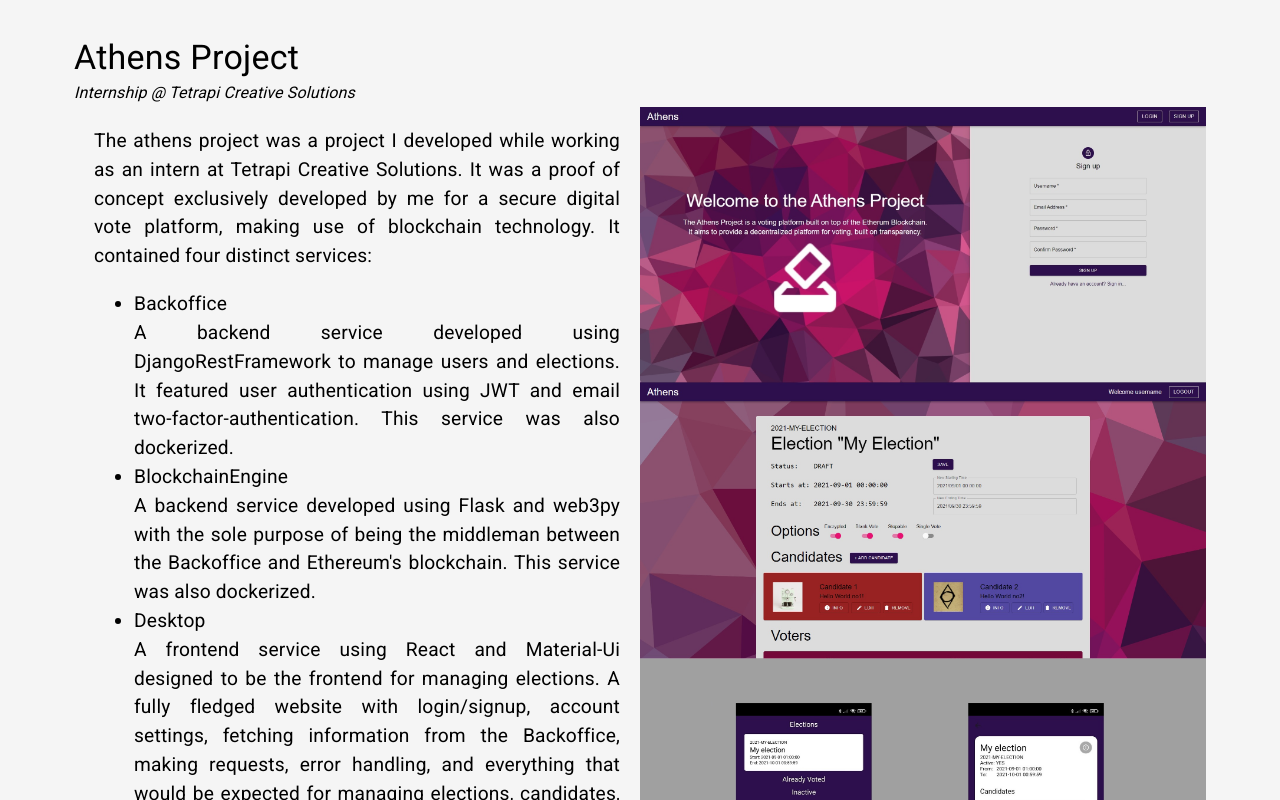
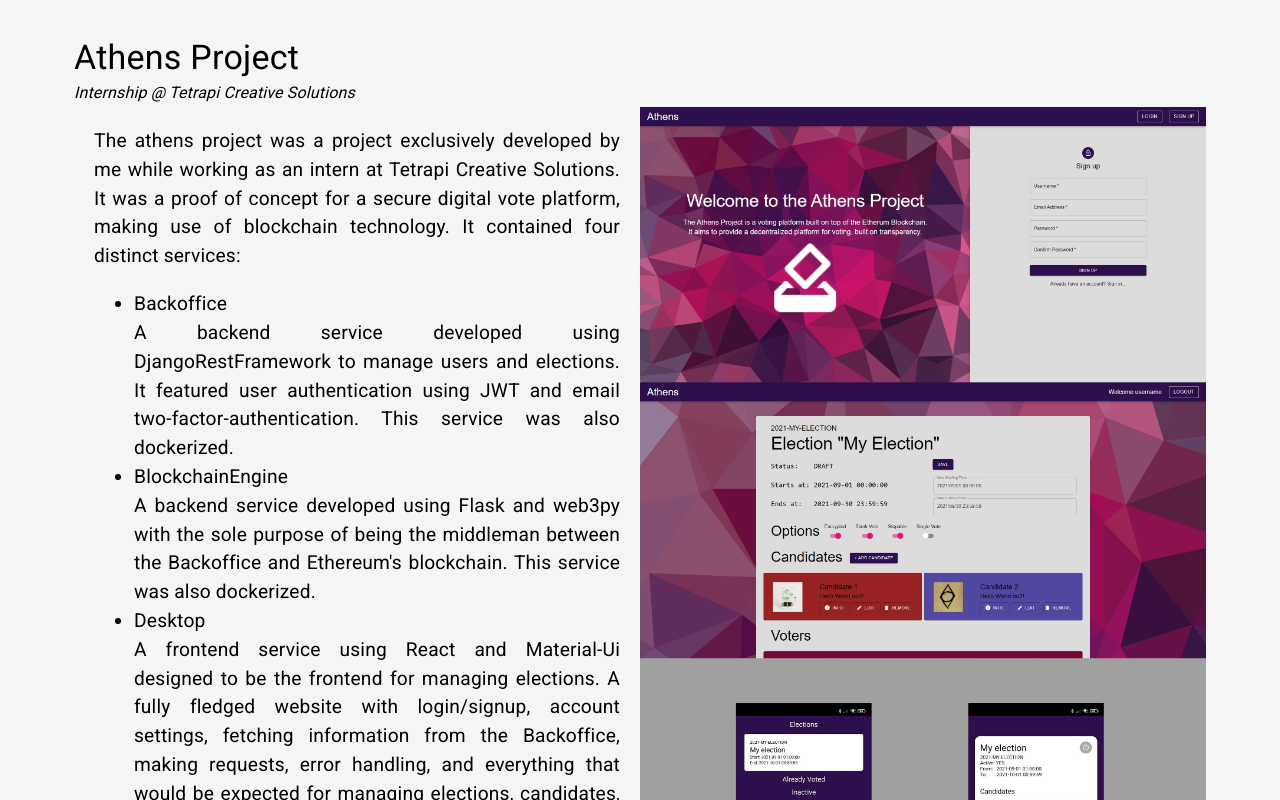
Before and after one commit to PedroPerpetua/pedroperpetua.com, a React (Create React App) app: page / in a window 1280 px wide. Shown: the part 1940-2740 px from the top of the page. Built offline with nearby package versions, Linux system fonts and the light colour scheme.

Commit message:
Reworded paragrah about the Athens Project.

```diff
--- a/src/components/Projects.js
+++ b/src/components/Projects.js
@@ -72,8 +72,8 @@ function Projects({ scrollRef }){
         image={ProjectAthens}
         side="left"
       >
-        The athens project was a project I developed while working as an intern at Tetrapi Creative Solutions. It was a proof of concept exclusively
-        developed by me for a secure digital vote platform, making use of blockchain technology. It contained four distinct services:
+        The athens project was a project exclusively developed by me while working as an intern at Tetrapi Creative Solutions. It was
+        a proof of concept for a secure digital vote platform, making use of blockchain technology. It contained four distinct services:
         <ul>
           <li>
             Backoffice<br/>
```
